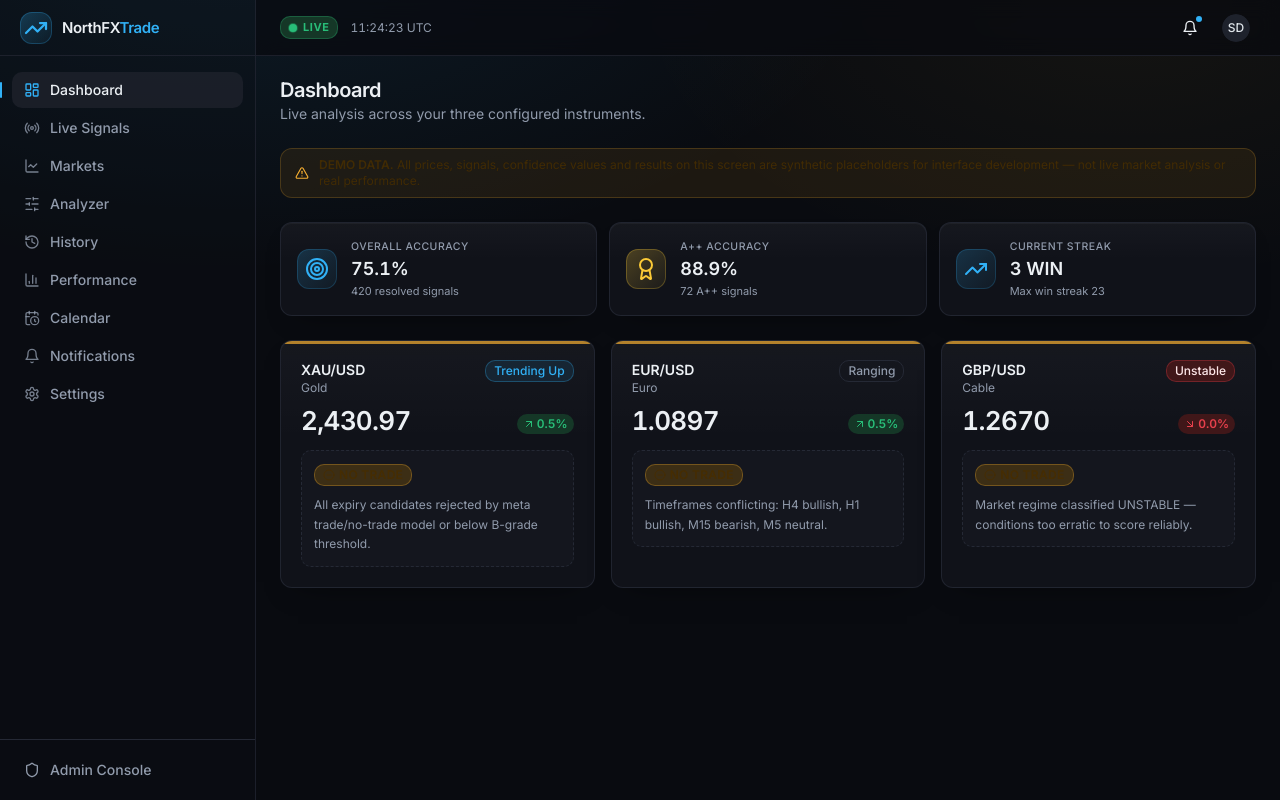
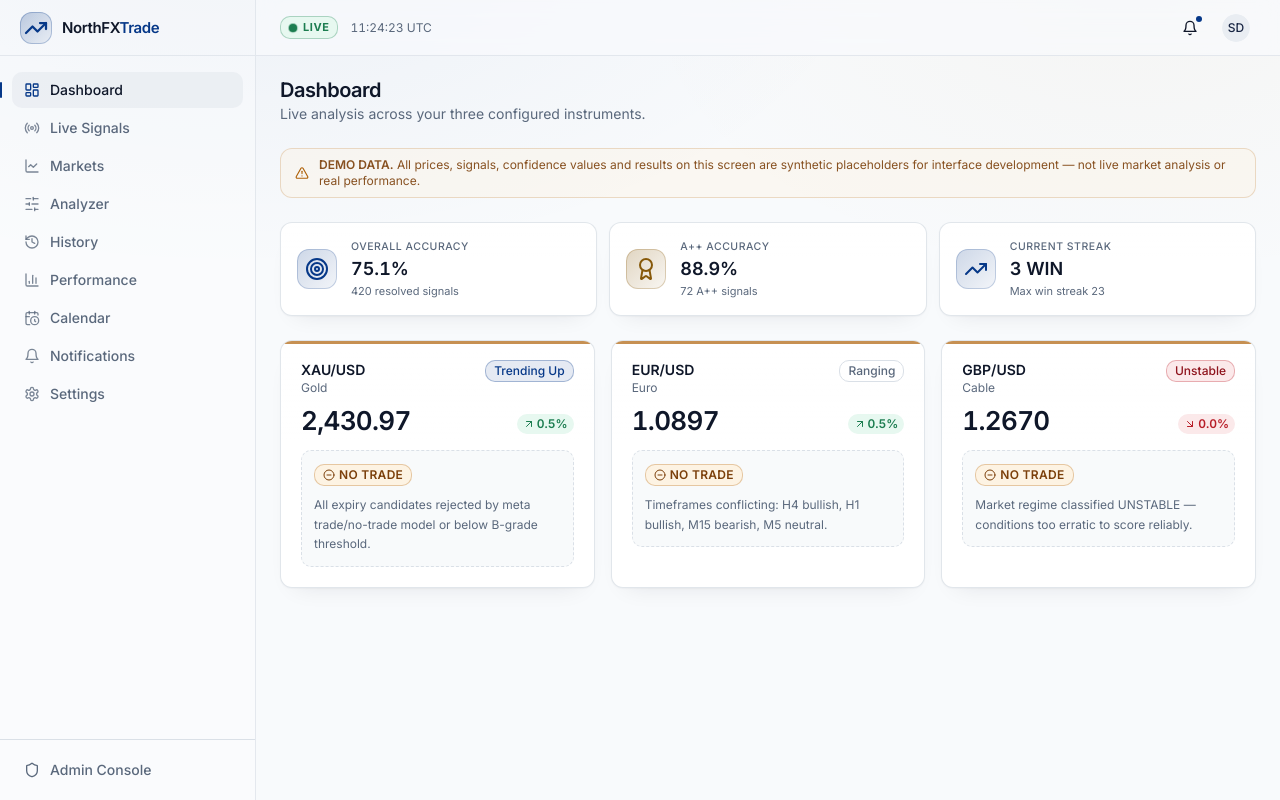
Before and after one commit to shabbirdeveloper/RealTimeTradingAnalysisPlatform, a Next.js app in the folder apps/web/: page /dashboard in a window 1280 px wide. Built offline with nearby package versions, Linux system fonts and the light colour scheme.

Commit message:
Switch theme from dark premium to white/navy light

```diff
--- a/apps/web/src/app/globals.css
+++ b/apps/web/src/app/globals.css
@@ -4,51 +4,53 @@
 
 @layer base {
   :root {
-    --background: 224 28% 5%;
-    --foreground: 210 25% 94%;
+    /* Institutional light theme: white surfaces, deep navy ink and accents. */
+    --background: 210 40% 98%;
+    --foreground: 222 47% 11%;
 
-    --card: 223 24% 8%;
-    --card-foreground: 210 25% 94%;
+    --card: 0 0% 100%;
+    --card-foreground: 222 47% 11%;
 
-    --popover: 224 28% 6.5%;
-    --popover-foreground: 210 25% 94%;
+    --popover: 0 0% 100%;
+    --popover-foreground: 222 47% 11%;
 
-    --primary: 201 92% 58%;
-    --primary-foreground: 222 30% 7%;
+    --primary: 217 91% 28%;
+    --primary-foreground: 0 0% 100%;
 
-    --secondary: 222 18% 14.5%;
-    --secondary-foreground: 210 20% 90%;
+    --secondary: 214 25% 93%;
+    --secondary-foreground: 222 47% 18%;
 
-    --muted: 222 18% 13%;
-    --muted-foreground: 217 14% 62%;
+    --muted: 214 25% 95%;
+    --muted-foreground: 215 16% 42%;
 
-    --accent: 222 18% 17%;
-    --accent-foreground: 210 20% 94%;
+    --accent: 217 55% 94%;
+    --accent-foreground: 222 47% 15%;
 
-    --destructive: 0 72% 51%;
-    --destructive-foreground: 210 20% 96%;
+    --destructive: 0 72% 42%;
+    --destructive-foreground: 0 0% 100%;
 
-    --border: 222 18% 17.5%;
-    --input: 222 18% 17.5%;
-    --ring: 201 92% 58%;
+    --border: 214 22% 88%;
+    --input: 214 22% 88%;
+    --ring: 217 91% 35%;
 
     --radius: 0.75rem;
 
-    /* Trading semantics */
-    --call: 152 65% 45%;
-    --call-foreground: 152 75% 93%;
-    --call-muted: 152 45% 15%;
+    /* Trading semantics — tuned to read as ink on pale tint chips, not as
+       light text on dark chips (this theme has no dark surfaces). */
+    --call: 152 64% 30%;
+    --call-foreground: 152 70% 20%;
+    --call-muted: 152 55% 94%;
 
-    --put: 356 78% 58%;
-    --put-foreground: 356 85% 95%;
-    --put-muted: 356 48% 17%;
+    --put: 356 72% 42%;
+    --put-foreground: 356 75% 32%;
+    --put-muted: 356 72% 95%;
 
-    --notrade: 38 92% 58%;
-    --notrade-foreground: 38 95% 14%;
-    --notrade-muted: 38 48% 16%;
+    --notrade: 32 90% 36%;
+    --notrade-foreground: 28 85% 26%;
+    --notrade-muted: 38 85% 94%;
 
-    --aplusplus: 45 96% 60%;
-    --aplusplus-foreground: 45 96% 12%;
+    --aplusplus: 38 88% 28%;
+    --aplusplus-foreground: 30 70% 14%;
 
     --font-sans: "Inter", ui-sans-serif, system-ui, -apple-system, sans-serif;
     --font-mono: "JetBrains Mono", ui-monospace, SFMono-Regular, monospace;
@@ -60,19 +62,19 @@
     @apply border-border;
   }
   html {
-    color-scheme: dark;
+    color-scheme: light;
   }
   body {
     @apply bg-background text-foreground antialiased;
     font-feature-settings: "cv02", "cv03", "cv04", "cv11";
     background-image:
-      radial-gradient(ellipse 1100px 560px at 18% -8%, hsl(201 92% 58% / 0.10), transparent 60%),
-      radial-gradient(ellipse 900px 520px at 88% 0%, hsl(45 96% 60% / 0.05), transparent 55%);
+      radial-gradient(ellipse 1100px 560px at 18% -8%, hsl(217 91% 28% / 0.05), transparent 60%),
+      radial-gradient(ellipse 900px 520px at 88% 0%, hsl(38 85% 34% / 0.035), transparent 55%);
     background-repeat: no-repeat;
     background-attachment: fixed;
   }
   ::selection {
-    @apply bg-primary/30 text-foreground;
+    @apply bg-primary/15 text-foreground;
   }
   ::-webkit-scrollbar {
     width: 10px;
@@ -102,15 +104,18 @@
     mask-image: radial-gradient(ellipse 80% 60% at 50% 0%, black 40%, transparent 90%);
   }
 
-  /* Elevated card surface: soft depth + a hairline top highlight, no flashy glow. */
+  /* Elevated card surface: soft depth + a hairline top highlight, no flashy glow.
+     Shadows are tinted toward the ink color rather than pure black, which reads
+     as a much softer, "paper-like" depth on a white/light-navy surface. */
   .card-premium {
     position: relative;
     background:
-      linear-gradient(180deg, hsl(var(--foreground) / 0.025), transparent 40%),
+      linear-gradient(180deg, hsl(0 0% 100% / 0.7), transparent 40%),
       hsl(var(--card));
     box-shadow:
-      0 1px 0 0 hsl(var(--foreground) / 0.04) inset,
-      0 12px 28px -18px hsl(0 0% 0% / 0.65);
+      0 1px 0 0 hsl(0 0% 100% / 0.8) inset,
+      0 1px 2px 0 hsl(222 47% 11% / 0.04),
+      0 12px 24px -16px hsl(222 47% 11% / 0.12);
   }
 
   .card-premium-hover {
@@ -119,8 +124,9 @@
   .card-premium-hover:hover {
     transform: translateY(-1px);
     box-shadow:
-      0 1px 0 0 hsl(var(--foreground) / 0.05) inset,
-      0 18px 36px -18px hsl(0 0% 0% / 0.75);
+      0 1px 0 0 hsl(0 0% 100% / 0.9) inset,
+      0 4px 10px -4px hsl(222 47% 11% / 0.08),
+      0 18px 32px -18px hsl(222 47% 11% / 0.16);
   }
 
   /* Restrained gold treatment for A++ — a hairline ring + soft ambient falloff, not a neon glow. */
@@ -157,14 +163,14 @@
   .skeleton-shimmer {
     position: relative;
     overflow: hidden;
-    background: hsl(var(--secondary) / 0.55);
+    background: hsl(var(--secondary));
   }
   .skeleton-shimmer::after {
     content: "";
     position: absolute;
     inset: 0;
     transform: translateX(-100%);
-    background: linear-gradient(90deg, transparent, hsl(var(--foreground) / 0.07), transparent);
+    background: linear-gradient(90deg, transparent, hsl(0 0% 100% / 0.9), transparent);
     animation: shimmer-sweep 1.8s ease-in-out infinite;
   }
 
```
